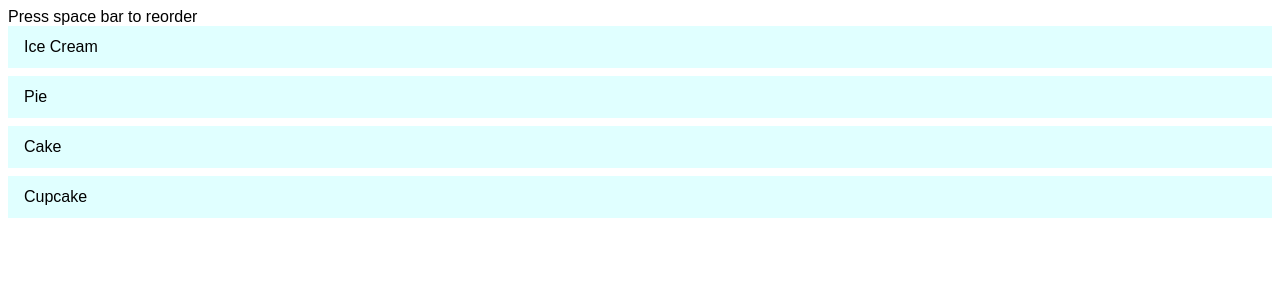
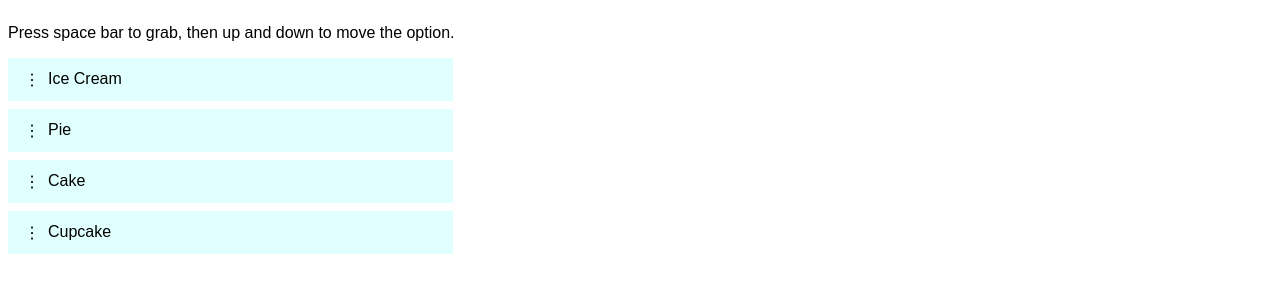
Before and after one commit to JRhodes95/xstate-click-and-drop, a website built with Parcel: page index.html in a window 1280 px wide. Built offline with nearby package versions, Linux system fonts and the light colour scheme.

Commit message:
pre dragging

```diff
--- a/index.html
+++ b/index.html
@@ -5,19 +5,50 @@
     <meta charset="UTF-8" />
   </head>
   <body>
-    <div id="focusIndex"></div>
-    <div id="selectedItemId"></div>
-    <div id="state"></div>
-    <span aria-live="assertive" class="assistive-text"></span>
-    <span id="operation" class="assistive-text">
-      Press space bar to reorder
-    </span>
-    <ol id="listbox" role="listbox">
-      <li role="option" aria-describedby="operation" tabindex="0">Ice Cream</li>
-      <li role="option" aria-describedby="operation" tabindex="-1">Pie</li>
-      <li role="option" aria-describedby="operation" tabindex="-1">Cake</li>
-      <li role="option" aria-describedby="operation" tabindex="-1">Cupcake</li>
-    </ol>
+    <div class="container">
+      <span aria-live="assertive" class="assistive-text"></span>
+      <div id="operation" class="assistive-text">
+        Press space bar to grab, then up and down to move the option.
+      </div>
+      <ol id="listbox" role="listbox">
+        <li
+          role="option"
+          aria-describedby="operation"
+          draggable="true"
+          tabindex="0"
+        >
+          <div aria-hidden="true">⋮</div>
+          <div>Ice Cream</div>
+        </li>
+        <li
+          role="option"
+          aria-describedby="operation"
+          draggable="true"
+          tabindex="-1"
+        >
+          <div aria-hidden="true">⋮</div>
+          <div>Pie</div>
+        </li>
+        <li
+          role="option"
+          aria-describedby="operation"
+          draggable="true"
+          tabindex="-1"
+        >
+          <div aria-hidden="true">⋮</div>
+          <div>Cake</div>
+        </li>
+        <li
+          role="option"
+          aria-describedby="operation"
+          draggable="true"
+          tabindex="-1"
+        >
+          <div aria-hidden="true">⋮</div>
+          <div>Cupcake</div>
+        </li>
+      </ol>
+    </div>
     <script src="src/index.js"></script>
   </body>
 </html>
--- a/src/index.js
+++ b/src/index.js
@@ -1,5 +1,35 @@
 import "./styles.css";
 import { createMachine, interpret } from "xstate";
+
+function focusNextSibling() {
+  document.activeElement?.nextElementSibling?.focus();
+}
+
+function focusPreviousSibling() {
+  document.activeElement?.previousElementSibling?.focus();
+}
+
+function moveItemUp() {
+  const selectedElement = document.activeElement;
+  selectedElement.previousSibling?.before(selectedElement);
+  selectedElement.focus();
+}
+
+function moveItemDown() {
+  const selectedElement = document.activeElement;
+  selectedElement.nextSibling?.after(selectedElement);
+  selectedElement.focus();
+}
+
+function grabFocusedElement() {
+  document.activeElement.classList.toggle("highlight");
+  document.activeElement.setAttribute("aria-grabbed", true);
+}
+
+function dropFocusedElement() {
+  document.activeElement.setAttribute("aria-grabbed", false);
+  document.activeElement.classList.toggle("highlight");
+}
 
 const listboxMachine = createMachine({
   id: "listboxMachine",
@@ -62,42 +92,22 @@ const listboxMachine = createMachine({
   }
 });
 
-function focusNextSibling() {
-  document.activeElement.nextSibling?.focus();
-}
+// Machine instance with internal state
+const listboxService = interpret(listboxMachine)
+  .onTransition((state) => console.log(state))
+  .onEvent((event) => console.log(event))
+  .start();
 
-function focusPreviousSibling() {
-  document.activeElement.previousSibling?.focus();
-}
-
-function moveItemUp() {
-  const selectedElement = document.activeElement;
-  selectedElement.previousSibling?.before(selectedElement);
-  selectedElement.focus();
-}
-
-function moveItemDown() {
-  const selectedElement = document.activeElement;
-  selectedElement.nextSibling?.after(selectedElement);
-  selectedElement.focus();
-}
-
-function grabFocusedElement() {
-  document.activeElement.classList.toggle("highlight");
-  document.activeElement.setAttribute("aria-grabbed", true);
-}
-
-function dropFocusedElement() {
-  document.activeElement.setAttribute("aria-grabbed", false);
-  document.activeElement.classList.toggle("highlight");
-}
-
-// Machine instance with internal state
-const listboxService = interpret(listboxMachine).start();
-
-document.addEventListener("keydown", (event) =>
-  listboxService.send(event.code)
-);
+document.addEventListener("keydown", (event) => {
+  if (
+    ["Space", "ArrowUp", "ArrowDown", "ArrowLeft", "ArrowRight"].indexOf(
+      event.code
+    ) > -1
+  ) {
+    event.preventDefault();
+  }
+  listboxService.send(event.code);
+});
 
 document.getElementById("listbox").addEventListener("focusin", (event) => {
   listboxService.send("FOCUS_IN");
--- a/src/styles.css
+++ b/src/styles.css
@@ -8,14 +8,25 @@ ol {
   display: flex;
   flex-direction: column;
   gap: 0.5rem;
+  width: 50ch;
 }
 
 li {
   list-style: none;
   padding: 0.75rem 1rem;
   background: lightcyan;
+  display: flex;
+  flex-direction: row;
+  gap: 0.5rem;
+  cursor: grab;
 }
 
 .highlight {
   background: lightgreen;
 }
+
+.container {
+  display: flex;
+  flex-direction: column;
+  gap: 1rem;
+}
```
